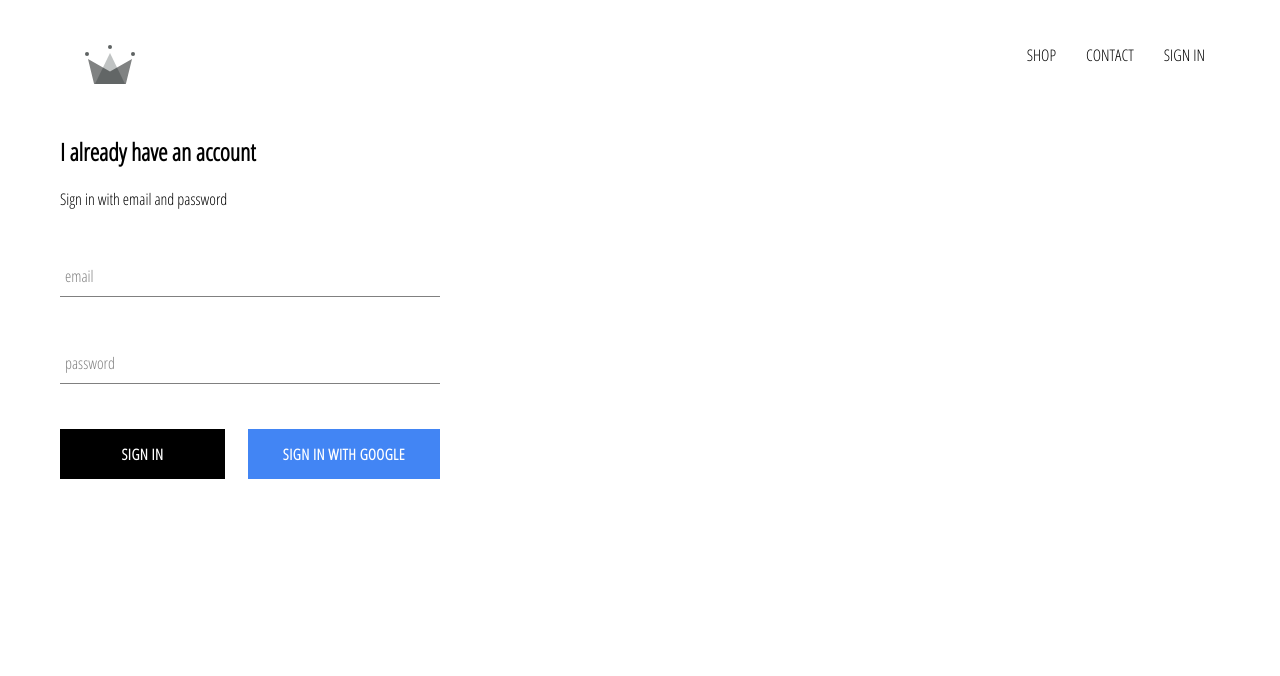
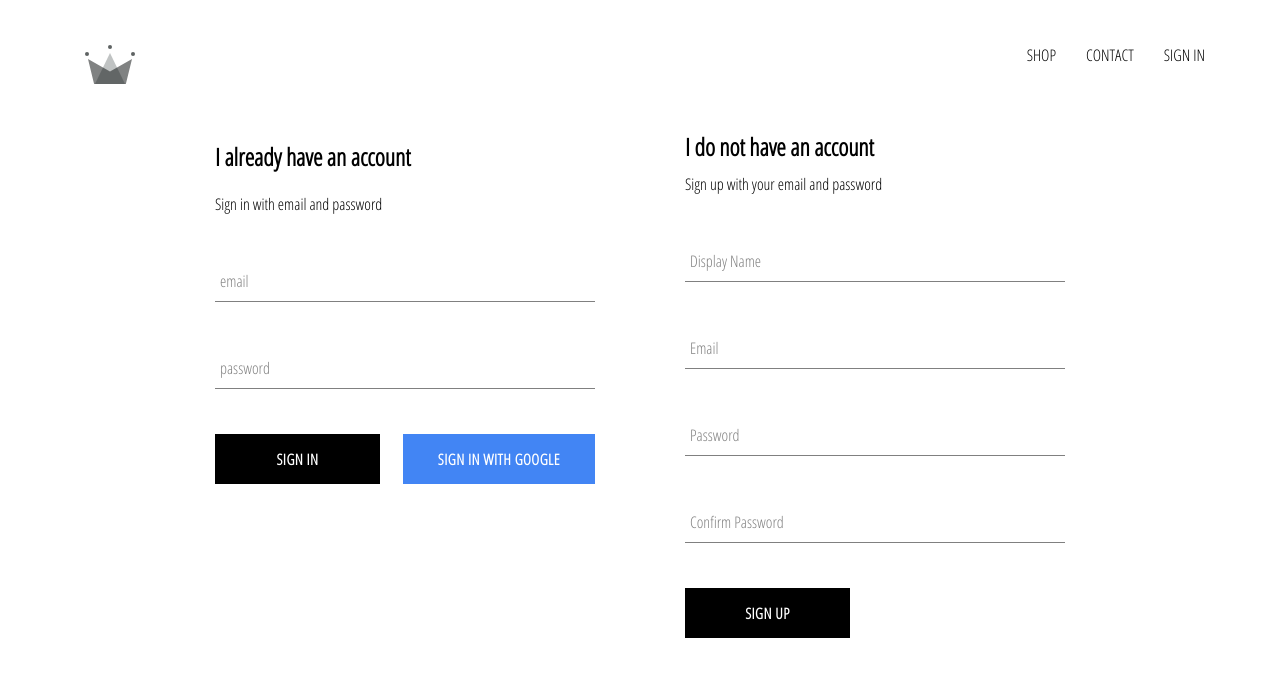
Before and after one commit to akostikov92/firebase-react-redux, a React (Create React App) app: page /signin in a window 1280 px wide. Shown: the top 676 px of the page. Built offline with nearby package versions, Linux system fonts and the light colour scheme; no server answers.

Commit message:
Added sign-up form to SignUp page and added email / password authentictation

```diff
--- a/src/App.js
+++ b/src/App.js
@@ -10,7 +10,7 @@
 import SignInAndSignUpPage from './pages/sign-in-and-sign-up/sign-in-and-sign-up.component';
 import Header from './components/header/header.component';
 
-import { auth } from './firebase/firebase.utils';
+import { auth, createUserProfileDocument } from './firebase/firebase.utils';
 
 class App extends React.Component {
   constructor() {
@@ -24,10 +24,22 @@
   unsubscribeFromAuth = null;
 
   componentDidMount() {
-    this.unsubscribeFromAuth = auth.onAuthStateChanged(user => {
-      this.setState({ currentUser: user });
+    this.unsubscribeFromAuth = auth.onAuthStateChanged(async userAuth => {
+      if (userAuth) {
+        const userRef = await createUserProfileDocument(userAuth);
 
-      console.log(user);
+        userRef.onSnapshot(snapShot => {
+          this.setState({
+            currentUser: {
+              id: snapShot.id,
+              ...snapShot.data()
+            }
+          });
+          console.log(this.state);
+        });
+      } else {
+        this.setState({ currentUser: userAuth });
+      }
     });
   }
 
--- /dev/null
+++ b/src/components/sign-up/sign-up.component.jsx
@@ -0,0 +1,103 @@
+/** @format */
+
+import React from 'react';
+
+import FormInput from '../form-input/form-input.component';
+import CustomButton from '../custom-button/custom-button.comonent';
+
+import { auth, createUserProfileDocument } from '../../firebase/firebase.utils';
+
+import './sign-up.styles.scss';
+
+class SignUp extends React.Component {
+  constructor() {
+    super();
+    this.state = {
+      displayName: '',
+      email: '',
+      password: '',
+      confirmPassword: ''
+    };
+  }
+
+  handleSubmit = async event => {
+    event.preventDefault();
+    const { displayName, email, password, confirmPassword } = this.state;
+
+    if (password !== confirmPassword) {
+      alert("Passwords don't match");
+      return;
+    }
+
+    try {
+      const { user } = await auth.createUserWithEmailAndPassword(
+        email,
+        password
+      );
+
+      await createUserProfileDocument(user, { displayName });
+
+      this.setState({
+        displayName: '',
+        email: '',
+        password: '',
+        confirmPassword: ''
+      });
+    } catch (error) {
+      console.error(error);
+    }
+  };
+
+  handleChange = event => {
+    const { name, value } = event.target;
+
+    this.setState({ [name]: value });
+  };
+
+  render() {
+    const { displayName, email, password, confirmPassword } = this.state;
+    return (
+      <div className="sign-up">
+        <h2 className="title">I do not have an account</h2>
+        <span>Sign up with your email and password</span>
+        <form className="sign-up-form" onSubmit={this.handleSubmit}>
+          <FormInput
+            type="text"
+            name="displayName"
+            value={displayName}
+            onChange={this.handleChange}
+            label="Display Name"
+            required
+          />
+          <FormInput
+            type="email"
+            name="email"
+            value={email}
+            onChange={this.handleChange}
+            label="Email"
+            required
+          />
+          <FormInput
+            type="password"
+            name="password"
+            value={password}
+            onChange={this.handleChange}
+            label="Password"
+            required
+          />
+          <FormInput
+            type="password"
+            name="confirmPassword"
+            value={confirmPassword}
+            onChange={this.handleChange}
+            label="Confirm Password"
+            required
+          />
+          <CustomButton type="submit">SIGN UP</CustomButton>
+        </form>
+      </div>
+    );
+  }
+}
+
+export default SignUp;
--- /dev/null
+++ b/src/components/sign-up/sign-up.styles.scss
@@ -0,0 +1,9 @@
+.sign-up {
+  display: flex;
+  flex-direction: column;
+  width: 380px;
+
+  .title {
+    margin: 10px 0;
+  }
+}
--- a/src/firebase/firebase.utils.js
+++ b/src/firebase/firebase.utils.js
@@ -16,6 +16,27 @@
   measurementId: 'G-D3YXP1CEKE'
 };
 
+export const createUserProfileDocument = async (userAuth, additionalData) => {
+  if (!userAuth) return;
+
+  const userRef = firestore.doc(`users/${userAuth.uid}`);
+
+  const snapShot = await userRef.get();
+
+  if (!snapShot.exists) {
+    const { displayName, email } = userAuth;
+    const createdAt = new Date();
+
+    try {
+      await userRef.set({ displayName, email, createdAt, ...additionalData });
+    } catch (error) {
+      console.log('Error creating user', error.message);
+    }
+  }
+
+  return userRef;
+};
+
 firebase.initializeApp(config);
 
 export const auth = firebase.auth();
--- a/src/pages/sign-in-and-sign-up/sign-in-and-sign-up.component.jsx
+++ b/src/pages/sign-in-and-sign-up/sign-in-and-sign-up.component.jsx
@@ -5,10 +5,12 @@
 import './sign-in-and-sign-up.styles.scss';
 
 import SignIn from '../../components/sign-in/sign-in.component';
+import SignUp from '../../components/sign-up/sign-up.component';
 
 const SignInAndSignUpPage = () => (
   <div className="sign-in-and-sign-up">
     <SignIn />
+    <SignUp />
   </div>
 );
 
--- a/src/pages/sign-in-and-sign-up/sign-in-and-sign-up.styles.scss
+++ b/src/pages/sign-in-and-sign-up/sign-in-and-sign-up.styles.scss
@@ -0,0 +1,6 @@
+.sign-in-and-sign-up {
+  width: 850px;
+  display: flex;
+  justify-content: space-between;
+  margin: 30px auto;
+}
```
Also changed, not shown: 3 other files (tests, documents, lock files or other folders).
